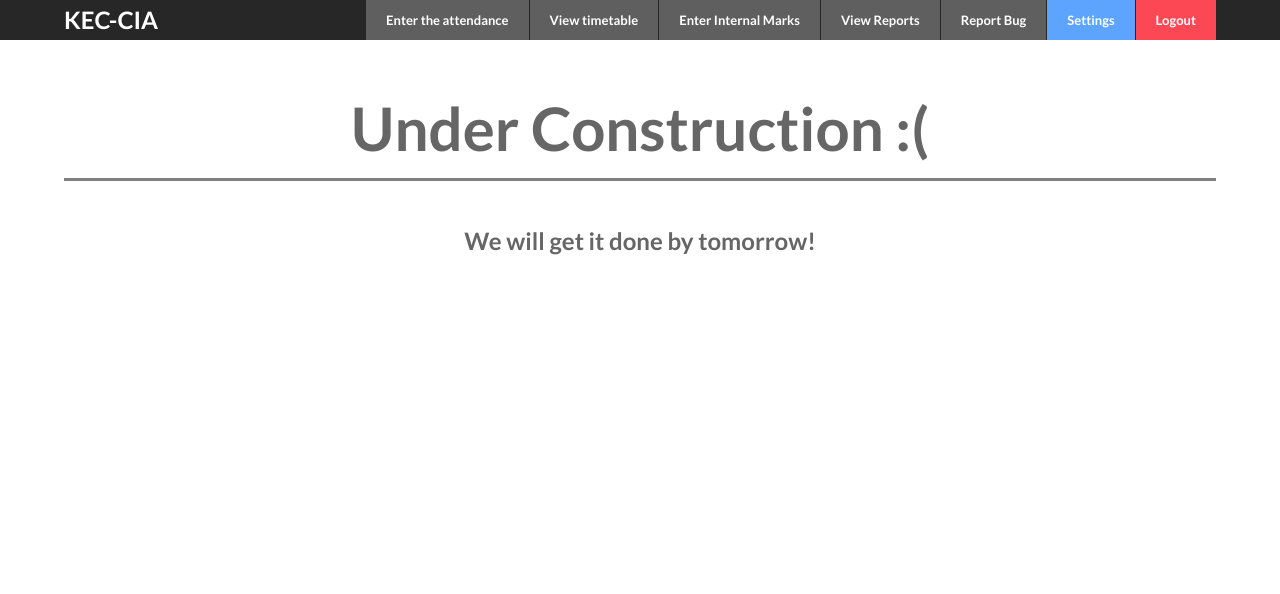
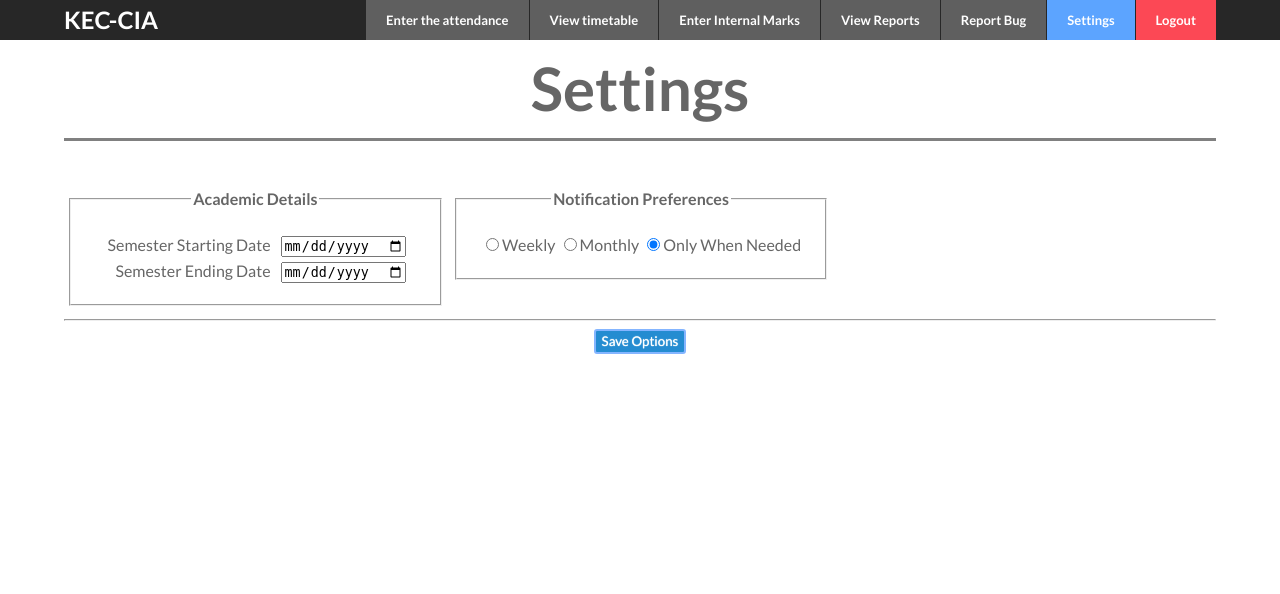
Before and after one commit to kongueng/kec-cia, a PHP site: page /settings.php in a window 1280 px wide. Shown: the top 594 px of the page. Run offline with PHP 8.4, Linux system fonts and the light colour scheme; the visitor is signed in with stand-in values (Sample User, id 1); some libraries are stand-ins or nearby versions.

Commit message:
added some code to settings and report

```diff
--- a/includes/header.php
+++ b/includes/header.php
@@ -43,7 +43,11 @@
 				}
 			break
 		}
-	}</script><?php endif; ?><script>(function(i,s,o,g,r,a,m){i['GoogleAnalyticsObject']=r;i[r]=i[r]||function(){(i[r].q=i[r].q||[]).push(arguments)},i[r].l=1*new Date();a=s.createElement(o),m=s.getElementsByTagName(o)[0];a.async=1;a.src=g;m.parentNode.insertBefore(a,m)})(window,document,'script','//www.google-analytics.com/analytics.js','ga');ga('create', 'UA-31570065-3', 'kec-cia.com');ga('send', 'pageview');</script>
+	}</script><?php endif; ?>
+	<?php if($_SERVER["REQUEST_URI"] == "/reports.php"): ?>
+	<script src="http://code.highcharts.com/highcharts.js"></script>
+	<?php endif; ?>
+	<script>(function(i,s,o,g,r,a,m){i['GoogleAnalyticsObject']=r;i[r]=i[r]||function(){(i[r].q=i[r].q||[]).push(arguments)},i[r].l=1*new Date();a=s.createElement(o),m=s.getElementsByTagName(o)[0];a.async=1;a.src=g;m.parentNode.insertBefore(a,m)})(window,document,'script','//www.google-analytics.com/analytics.js','ga');ga('create', 'UA-31570065-3', 'kec-cia.com');ga('send', 'pageview');</script>
 </head>
 <body>
 	<div id="topbar">
--- a/sass/main.scss
+++ b/sass/main.scss
@@ -170,6 +170,7 @@ ul#navbar {
   margin-bottom: 0;
 }
 .boxer {
+	vertical-align: top;
 	width: 32%;
 	text-align: center;
 	margin: emmer(5px);
@@ -178,6 +179,16 @@ ul#navbar {
 }
 p.notice{
 	margin:0;
+}
+/*Settings page styling*/
+fieldset label {
+	display: inline-block;
+	width: 45%;
+	margin-right: 10px;
+	text-align:right;
+}
+fieldset legend {
+	font-weight: bold;
 }
 /*Container Bot code*/
 #outer_container {
@@ -311,7 +322,7 @@ input[type="text"].editInput {display:inline;width: 100px;height: 20px;padding:
 	border: 2px solid #84B5FF;
 	border-radius: 3px;
 	height: emmer(30px);
-	width: emmer(100px);
+	min-width: emmer(100px);
 	color: white;
 	text-shadow: 0px 0px 1px white;
 	transition: 250ms all ease;
--- a/settings.php
+++ b/settings.php
@@ -3,17 +3,59 @@
 @session_start();
 if(isset($_SESSION["uemailh"])) :
 	$logged_in = true;
-	require_once $_SERVER["DOCUMENT_ROOT"].'/db/db.php';
+	require_once $_SERVER["DOCUMENT_ROOT"].'/db/dbp.php';
+	if(isset($_POST["sd"]) && isset($_POST["ed"])) {
+		//handle received req
+		// $stmt = $mysqli->prepare("");
+		echo "Successfully saved";
+	} else {
 	require_once $_SERVER["DOCUMENT_ROOT"].'/includes/header.php';
 ?>
 <div id="outer_container" class="clearfix">
 	<div id="container" class="container95">
-		<h1 class="notice cen">Under Construction :(</h1>
-		<h2 class="tagline cen">We will get it done by tomorrow!</h2>
+		<h1 class="notice cen" style="margin-top:0">Settings</h1>
+		<!-- <h2 class="tagline cen">We will get it done by tomorrow!</h2> -->
+		<div>
+			<fieldset class="boxer">
+				<legend>Academic Details</legend>
+				<label for="startingDate">Semester Starting Date</label><input type="date" id="startingDate">
+				<label for="endingDate">Semester Ending Date</label><input type="date" id="endingDate">
+			</fieldset>
+			<fieldset class="boxer">
+				<legend>Notification Preferences</legend>
+				<!-- Email Frequency:<br/> -->
+				<input type="radio" name="emailFreq">Weekly
+				<input type="radio" name="emailFreq">Monthly
+				<input type="radio" name="emailFreq" checked>Only When Needed
+			</fieldset>
+		</div>
+		<hr/>
+		<button class="button" id="submit" style="display:block;margin:0 auto">Save Options</button>
 	</div>
 </div>
+<script type="text/javascript">
+	var sub = document.getElementById("submit");
+	sub.onclick = function() {
+		var sD = document.getElementById("startingDate").value, eD = document.getElementById("endingDate").value;
+		var xmlHttp;
+		if (window.XMLHttpRequest) {
+			xmlHttp = new XMLHttpRequest();
+		} else {
+			xmlHttp = new ActiveXObject("Microsoft.XMLHTTP");
+		}
+		xmlHttp.onreadystatechange = function() {
+			if (xmlHttp.readyState == 4 && xmlHttp.status == 200) {
+				alert(xmlHttp.responseText);
+			}
+		}
+		xmlHttp.open("POST", "/settings.php", true);
+		xmlHttp.setRequestHeader("Content-Type", "application/x-www-form-urlencoded");
+		xmlHttp.send("sd="+sD+"&ed="+eD);
+	}
+</script>
 <?php
 require_once $_SERVER["DOCUMENT_ROOT"].'/includes/footer.php';
+	}
 else:
 	//for non-loggedin users
 	header("Location: /login.php?redirect_to=".$_SERVER['PHP_SELF']);
```
Also changed, not shown: attendance.php (+8 -2 lines), reports.php (+30 -2 lines), css/main.css.
